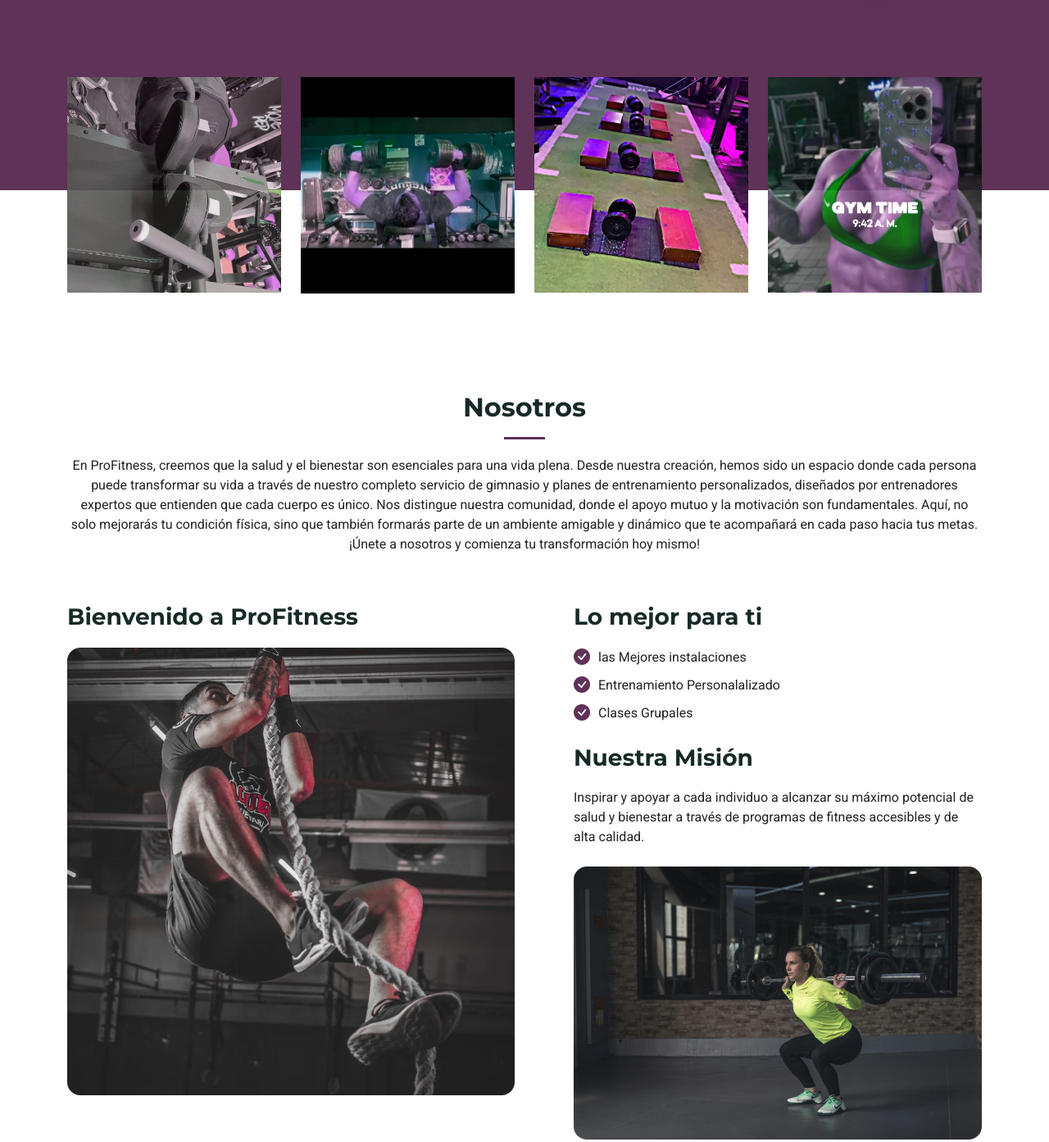
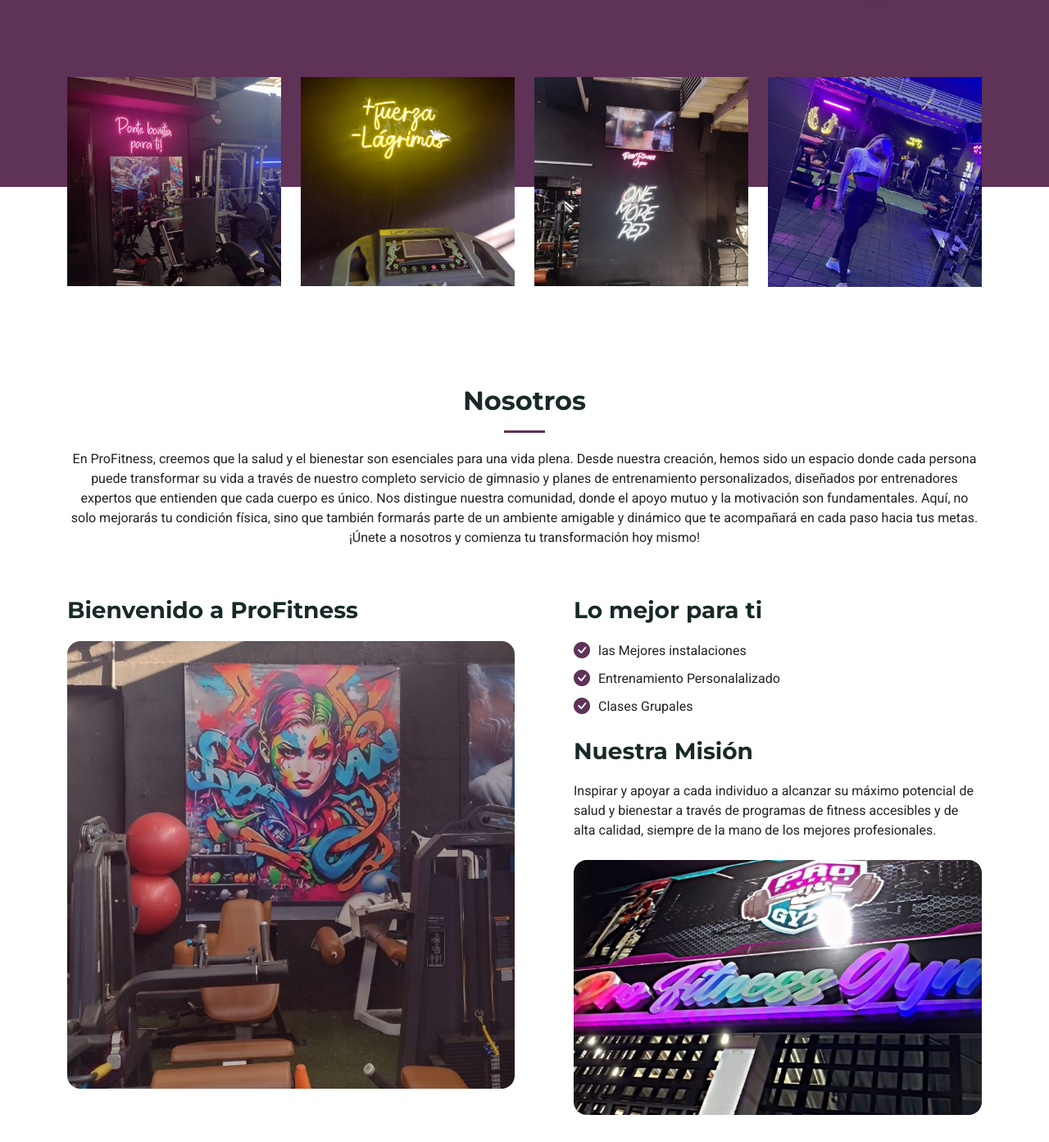
Before and after one commit to shopiwers/Impact, a plain HTML site: page index.html in a window 1280 px wide. Shown: the part 508-1901 px from the top of the page at 82% size. Drawn offline with Linux system fonts and the light colour scheme.

Commit message:
cambios en imagenes

```diff
--- a/index.html
+++ b/index.html
@@ -8,7 +8,7 @@
     <meta content="" name="keywords" />
 
     <!-- Favicons -->
-    <link href="assets/img/favicon.png" rel="icon" />
+    <link href="assets/img/proFit1.png" rel="icon" />
     <link href="assets/img/apple-touch-icon.png" rel="apple-touch-icon" />
 
     <!-- Fonts -->
@@ -185,9 +185,10 @@
                   /> -->
                   <div class="">
                     <div class="">
+                      <!-- class="img-fluid img-purpleTwo" -->
                       <img
-                        src="assets/img/4.jpeg"
-                        class="img-fluid img-purpleTwo"
+                        src="assets/img/pontebonita.jpeg"
+                        class="img-fluid"
                         alt=""
                       />
                       <!-- <svg
@@ -213,9 +214,10 @@
               <div class="col-xl-3 col-md-6">
                 <div class="">
                   <div class="">
+                    <!-- class="img-fluid img-purpleThree" -->
                     <img
-                      src="assets/img/30.jpeg"
-                      class="img-fluid img-purpleThree"
+                      src="assets/img/masfuerza.jpeg"
+                      class="img-fluid"
                       alt=""
                     />
                     <!-- <svg
@@ -244,7 +246,11 @@
               <div class="col-xl-3 col-md-6">
                 <div class="">
                   <div class="">
-                    <img src="assets/img/3.jpeg" class="img-fluid" alt="" />
+                    <img
+                      src="assets/img/onemore.jpeg"
+                      class="img-fluid"
+                      alt=""
+                    />
                     <!-- <svg
                       xmlns="http://www.w3.org/2000/svg"
                       width="1.5em"
@@ -271,11 +277,8 @@
               <div class="col-xl-3 col-md-6">
                 <div class="">
                   <div class="">
-                    <img
-                      src="assets/img/1.jpeg"
-                      class="img-fluid img-purple"
-                      alt=""
-                    />
+                    <!-- class="img-fluid img-purple" -->
+                    <img src="assets/img/vivi.jpeg" class="img-fluid" alt="" />
                     <!-- <svg
                       xmlns="http://www.w3.org/2000/svg"
                       width="1.5em"
@@ -325,7 +328,7 @@
             <div class="col-lg-6" data-aos="fade-up" data-aos-delay="100">
               <h3>Bienvenido a ProFitness</h3>
               <img
-                src="assets/img/about.jpg"
+                src="assets/img/about01.jpeg"
                 class="img-fluid rounded-4 mb-4"
                 alt=""
               />
@@ -358,12 +361,13 @@
                 <p>
                   Inspirar y apoyar a cada individuo a alcanzar su máximo
                   potencial de salud y bienestar a través de programas de
-                  fitness accesibles y de alta calidad.
+                  fitness accesibles y de alta calidad, siempre de la mano de
+                  los mejores profesionales.
                 </p>
 
                 <div class="position-relative mt-4">
                   <img
-                    src="assets/img/about-2.jpg"
+                    src="assets/img/pro.jpg"
                     class="img-fluid rounded-4"
                     alt=""
                   />
```
Also changed, not shown: assets/img/about-07.jpeg (added), assets/img/about01.jpeg (added), assets/img/masfuerza.jpeg (added), assets/img/onemore.jpeg (added), assets/img/pontebonita.jpeg (added), assets/img/pro.jpg (added), assets/img/vivi.jpeg (added).
